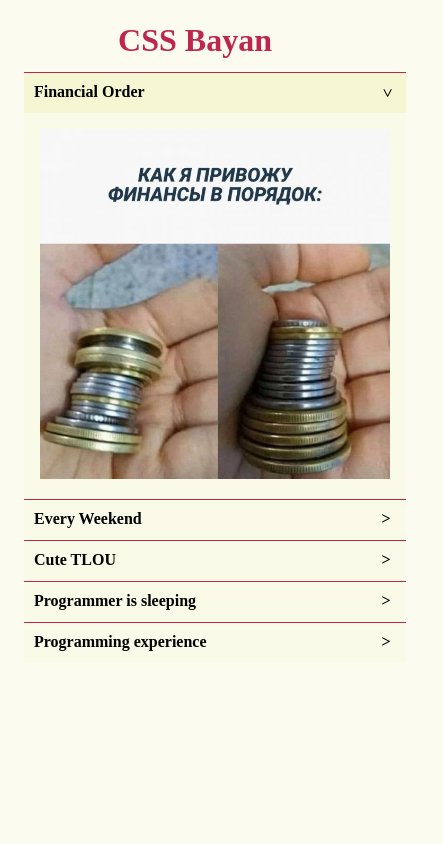
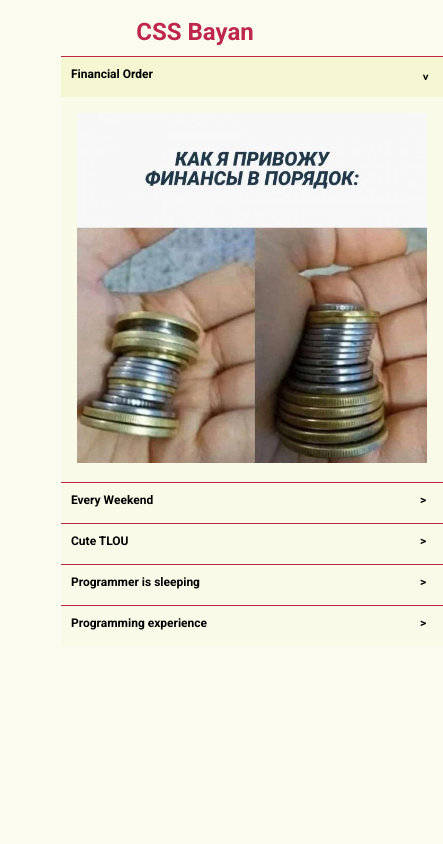
Before and after one commit to varenik40000/cssBayan, a plain HTML site: page cssBayan/index.html in a window 390 px wide. Shown: the whole page, 443 px wide, since content can reach past the window. Drawn offline with Linux system fonts and the light colour scheme.

Commit message:
feat: add font and responsive design

```diff
--- a/cssBayan/index.html
+++ b/cssBayan/index.html
@@ -7,6 +7,7 @@
   <meta name="viewport" content="width=device-width, initial-scale=1.0">
   <title>CSS Bayan</title>
   <link rel="stylesheet" href="style.css">
+  <link href="https://fonts.googleapis.com/css2?family=Open+Sans:wght@300;400;500;600;700&family=Roboto:wght@400;700&display=swap" rel="stylesheet">
 </head>
 
 <body>
--- a/cssBayan/style.scss
+++ b/cssBayan/style.scss
@@ -3,6 +3,8 @@ $optionalColor: rgb(248, 250, 225, 0.5);
 body {
   color: $mainColor;
   background :$optionalColor;
+  font-family: 'Roboto', sans-serif;
+  font-size: 16px;
 }
 .wrapper {
   max-width: 1200px;
@@ -81,7 +83,7 @@ input {
 }
 
 
-// :checked
+
 input:checked {
   + .tab-label {
     background: darken($optionalColor, 10%);
@@ -94,3 +96,21 @@ input:checked {
     padding: 16px;
   }
 }
+
+
+@media only screen and (min-width: 820px) and (max-width: 1919px) {
+  .wrapper {
+    max-width: 800px;
+  }
+}
+@media only screen and (min-width: 320px) and (max-width: 819px) {
+  body {
+    font-size: 12px;
+  }
+  h1{
+    font-size: 24px;
+  }
+  .wrapper {
+    max-width: 300px;
+  }
+}
```
Also changed, not shown: cssBayan/style.css, 1 other file.
